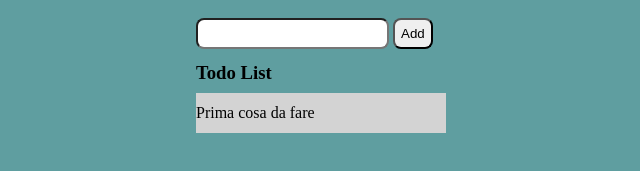
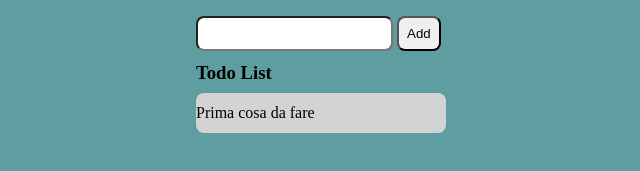
Before and after one commit to antoniorocca/vue-todolist, a plain HTML site: page index.html in a window 1280 px wide. Shown: the part 457-628 px from the top of the page, without its empty margins (316-956 px from the left). Drawn offline with nearby package versions, Linux system fonts and the light colour scheme.

Commit message:
First Commit

```diff
--- a/assets/css/style.css
+++ b/assets/css/style.css
@@ -4,7 +4,7 @@
     box-sizing: border-box;
 }
 body {
-    width: 100vh;
+    height: 100vh;
     background-color: cadetblue;
 }
 .container {
@@ -16,7 +16,7 @@ body {
   line-height: 2.5rem;
 }
 #testo {
-   padding: 6px;
+   padding: 8px;
    border-radius: 8px;
 }
 #logo {
@@ -27,7 +27,7 @@ body {
     text-align: center;
 }
 button {
-    padding: 6px;
+    padding: 8px;
     border-radius: 8px;
 }
 ul {
@@ -36,4 +36,5 @@ ul {
 li {
     background-color: lightgray;
     max-width: 100%;
+    border-radius: 8px;
 }
```
